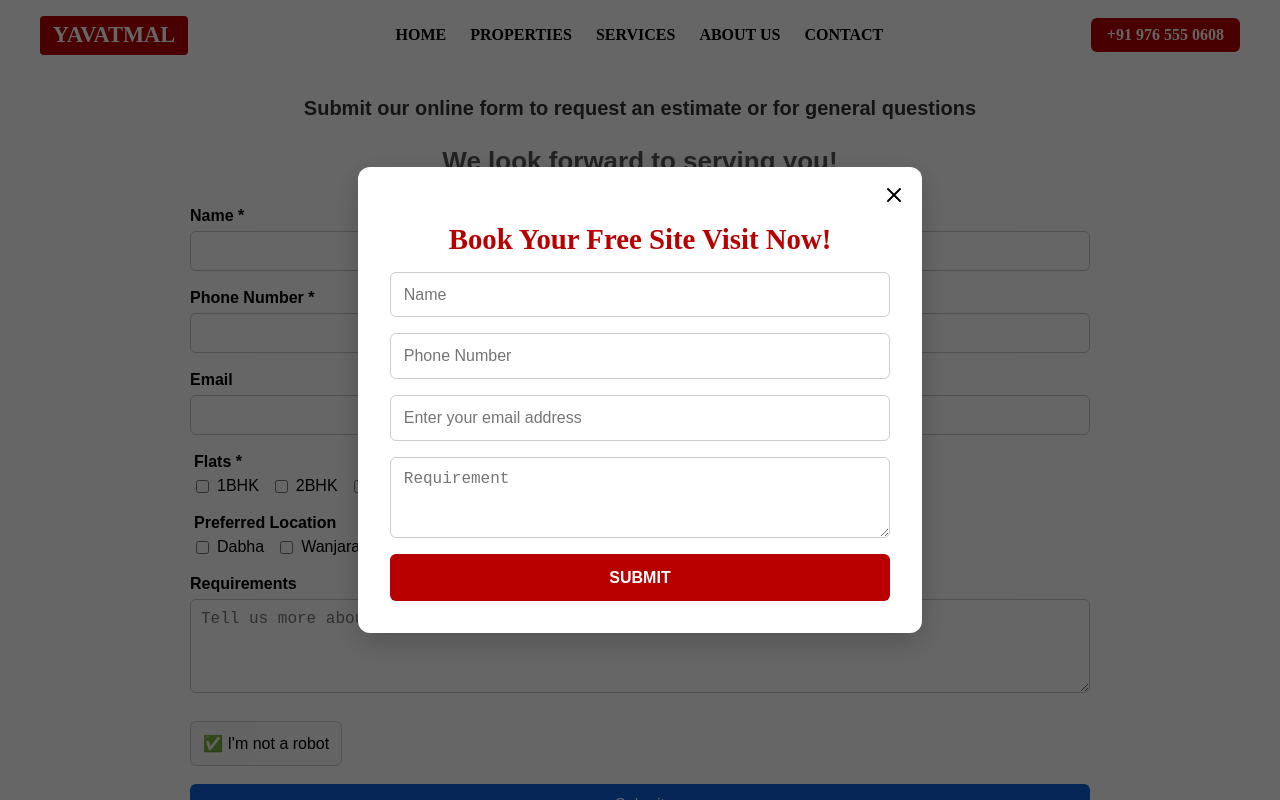
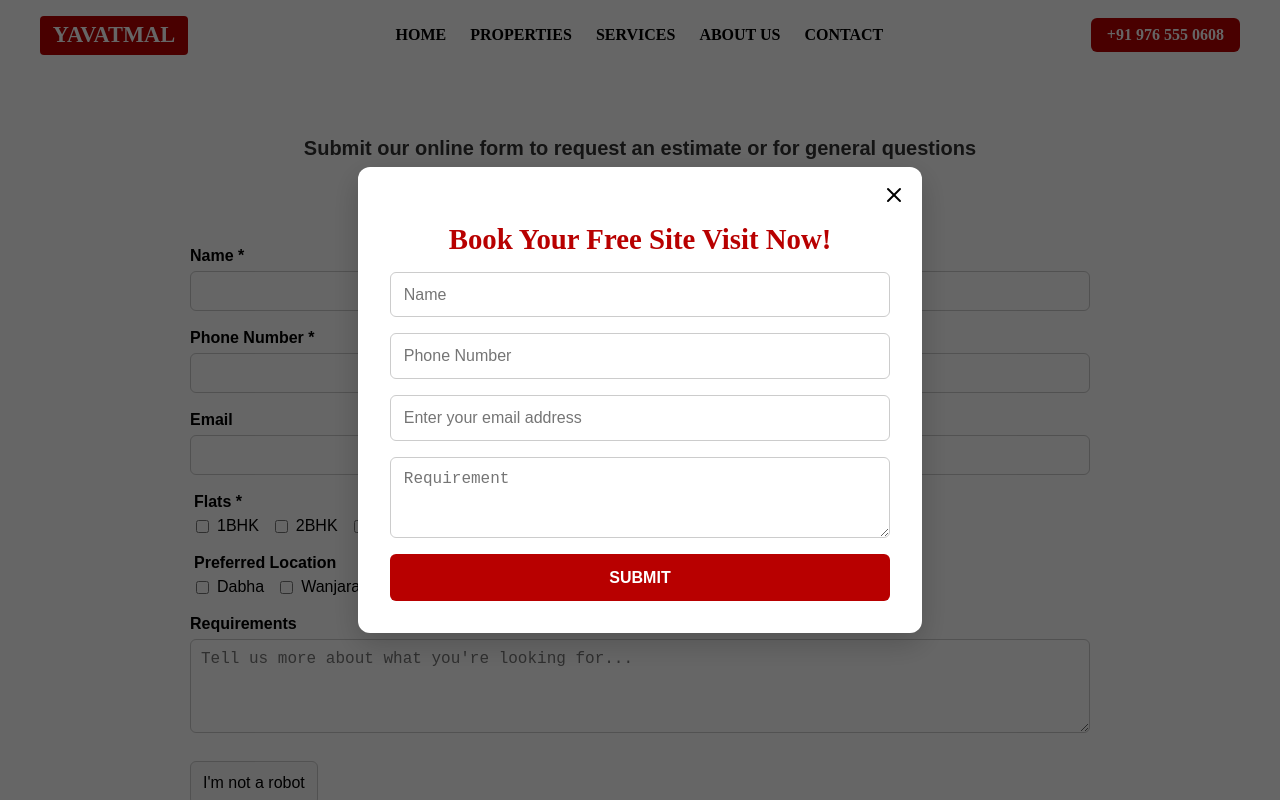
Before and after one commit to madhumitasugandhi/Property-Dealers, a React (Vite) app: page /contact in a window 1280 px wide. Shown: the top 800 px of the page. Built offline with nearby package versions, Linux system fonts and the light colour scheme.

Commit message:
Animations added to Conatct page.

```diff
--- a/src/components/ContactUs.jsx
+++ b/src/components/ContactUs.jsx
@@ -1,21 +1,22 @@
 import React from "react";
 import styled from "styled-components";
+import { motion } from "framer-motion";
 
-const Container = styled.div`
+const Container = styled(motion.div)`
   max-width: 900px;
-  margin: 60px auto;
+  margin: 100px auto;
   padding: 20px;
   font-family: Arial, sans-serif;
 `;
 
-const Title = styled.h2`
+const Title = styled(motion.h2)`
   text-align: center;
   margin-bottom: 10px;
   font-size: 20px;
   color: #333;
 `;
 
-const SubTitle = styled.h3`
+const SubTitle = styled(motion.h3)`
   text-align: center;
   margin-bottom: 30px;
   font-size: 26px;
@@ -28,7 +29,7 @@ const Form = styled.form`
   gap: 18px;
 `;
 
-const Label = styled.label`
+const Label = styled(motion.label)`
   display: flex;
   flex-direction: column;
   font-weight: bold;
@@ -50,7 +51,7 @@ const TextArea = styled.textarea`
   font-size: 16px;
 `;
 
-const Fieldset = styled.fieldset`
+const Fieldset = styled(motion.fieldset)`
   border: none;
   padding: 0;
   display: flex;
@@ -70,7 +71,7 @@ const CheckboxLabel = styled.label`
   font-weight: normal;
 `;
 
-const RecaptchaBox = styled.div`
+const RecaptchaBox = styled(motion.div)`
   margin-top: 10px;
 `;
 
@@ -82,8 +83,10 @@ const FakeRecaptcha = styled.div`
   display: inline-block;
 `;
 
-const SubmitButton = styled.button`
-  background-color: #0b5ed7;
+const SubmitButton = styled(motion.button)`
+  background-color: #e25555ff;
+  width:15%;
+  margin: 5px auto;
   color: white;
   padding: 12px 24px;
   font-size: 16px;
@@ -93,40 +96,57 @@ const SubmitButton = styled.button`
   transition: background-color 0.2s;
 
   &:hover {
-    background-color: #094db5;
+    background-color: #b80000;
   }
 `;
 
+const fadeUp = {
+  hidden: { opacity: 0, y: 20 },
+  visible: (i = 0) => ({
+    opacity: 1,
+    y: 0,
+    transition: {
+      delay: i * 0.2,
+      duration: 0.6,
+      ease: "easeOut",
+    },
+  }),
+};
+
 const Contact = () => {
   return (
-    <Container>
-      <Title>Submit our online form to request an estimate or for general questions</Title>
-      <SubTitle>We look forward to serving you!</SubTitle>
+    <Container
+      initial="hidden"
+      animate="visible"
+      variants={fadeUp}
+    >
+      <Title variants={fadeUp} custom={0}>Submit our online form to request an estimate or for general questions</Title>
+      <SubTitle variants={fadeUp} custom={1}>We look forward to serving you!</SubTitle>
 
       <Form>
-        <Label>
+        <Label variants={fadeUp} custom={2}>
           Name *
           <Input type="text" required />
         </Label>
 
-        <Label>
+        <Label variants={fadeUp} custom={3}>
           Phone Number *
           <Input type="tel" required />
         </Label>
 
-        <Label>
+        <Label variants={fadeUp} custom={4}>
           Email
           <Input type="email" />
         </Label>
 
-        <Fieldset>
+        <Fieldset variants={fadeUp} custom={5}>
           <Legend>Flats *</Legend>
           <CheckboxLabel><input type="checkbox" /> 1BHK</CheckboxLabel>
           <CheckboxLabel><input type="checkbox" /> 2BHK</CheckboxLabel>
           <CheckboxLabel><input type="checkbox" /> Shop</CheckboxLabel>
         </Fieldset>
 
-        <Fieldset>
+        <Fieldset variants={fadeUp} custom={6}>
           <Legend>Preferred Location</Legend>
           <CheckboxLabel><input type="checkbox" /> Dabha</CheckboxLabel>
           <CheckboxLabel><input type="checkbox" /> Wanjara</CheckboxLabel>
@@ -135,16 +155,23 @@ const Contact = () => {
           <CheckboxLabel><input type="checkbox" /> Godhani</CheckboxLabel>
         </Fieldset>
 
-        <Label>
+        <Label variants={fadeUp} custom={7}>
           Requirements
           <TextArea rows="4" placeholder="Tell us more about what you're looking for..." />
         </Label>
 
-        <RecaptchaBox>
-          <FakeRecaptcha>✅ I'm not a robot</FakeRecaptcha>
+        <RecaptchaBox variants={fadeUp} custom={8}>
+          <FakeRecaptcha> I'm not a robot</FakeRecaptcha>
         </RecaptchaBox>
 
-        <SubmitButton type="submit">Submit</SubmitButton>
+        <SubmitButton
+          type="submit"
+          variants={fadeUp}
+          custom={9}
+          whileHover={{ scale: 1.05 }}
+        >
+          Submit
+        </SubmitButton>
       </Form>
     </Container>
   );
```
